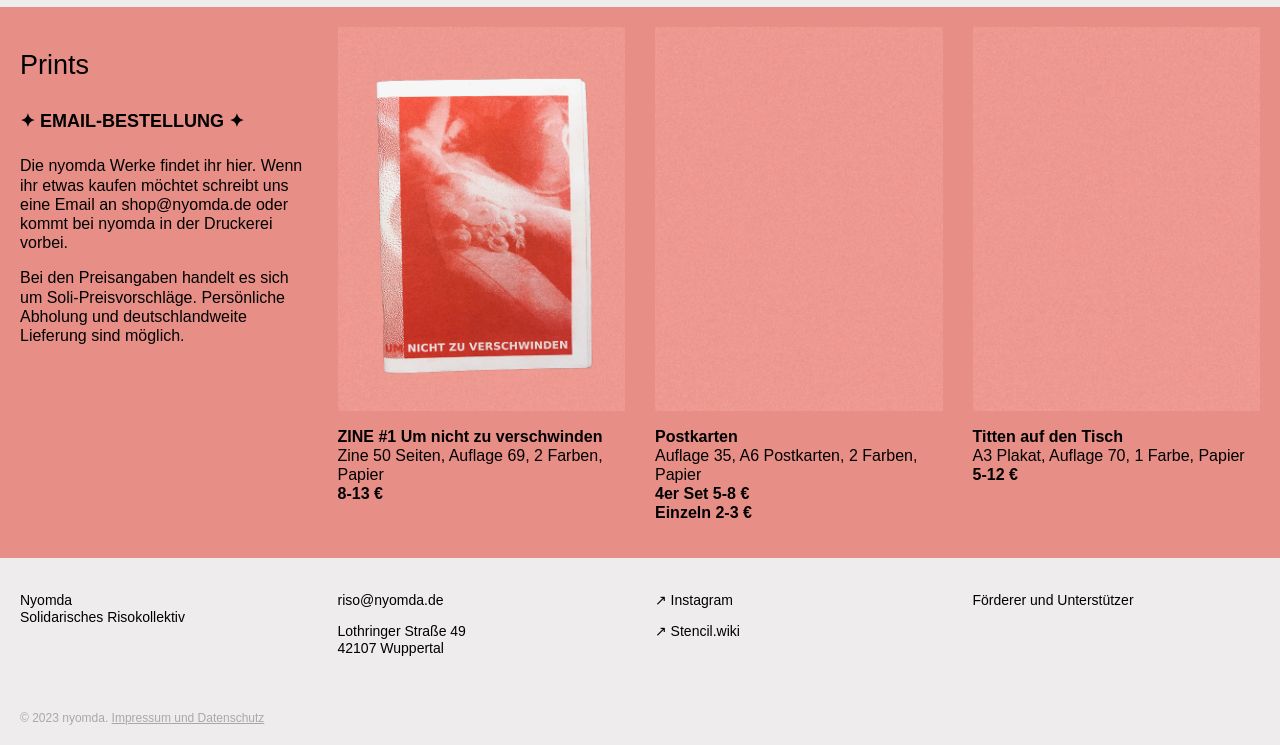
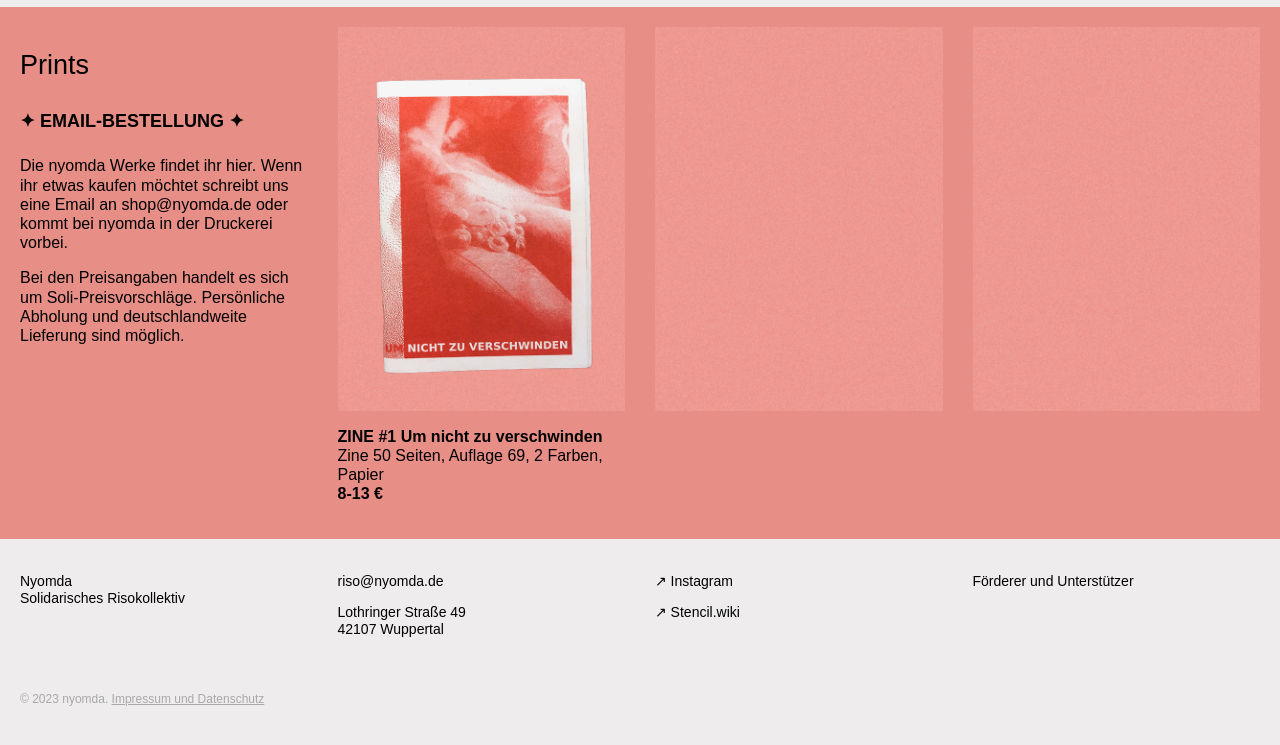
Before and after one commit to avbartok/nyomda, a plain HTML site: page index.html in a window 1280 px wide. Shown: the part 1305-2050 px from the top of the page. Drawn offline with nearby package versions, Linux system fonts and the light colour scheme; a web font is replaced by a local one.

Commit message:
Hide shop placeholder

```diff
--- a/index.html
+++ b/index.html
@@ -235,13 +235,13 @@
             class="img-artists"
             src="assets/nyomda_img_bg2.png"
           />
-          <p>
+          <!-- Hide <p>
              <b>Postkarten</b><br>
            Auflage 35, A6 Postkarten, 2 Farben, Papier<br />
 
            <b>4er Set 5-8 €</b><br>
              <b>Einzeln 2-3 €</b>
-          </p>
+           </p>-->
          </div>
          <div class="grid-item">
            <img
@@ -250,10 +250,10 @@
              src="assets/nyomda_img_bg2.png"
            />
 
-          <p>
+           <!-- Hide <p>
              <b>Titten auf den Tisch</b><br />
              A3 Plakat, Auflage 70, 1 Farbe, Papier<br /><b>5-12 €</b>
-          </p>
+           </p> -->
         </div>
       </div>
     </div>
```
Lines whose indentation alone changed are shown as unchanged.
